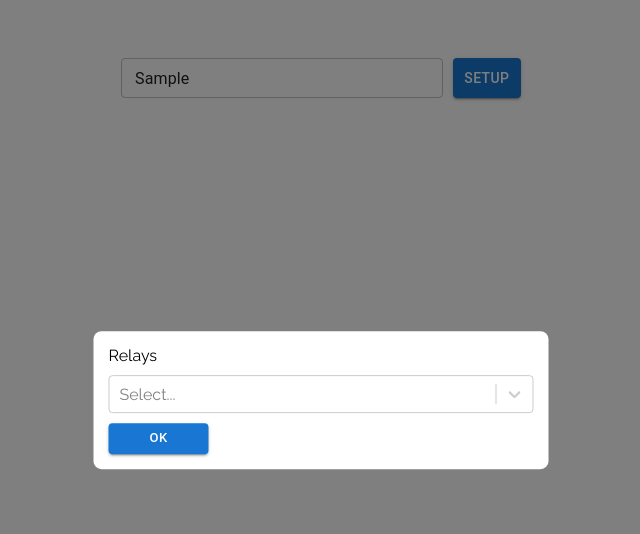
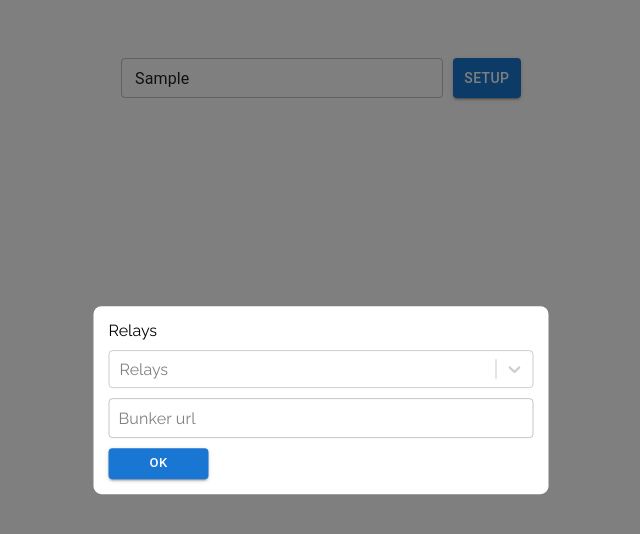
Before and after one commit to nostrband/nostr-twitter-bot-ui, a React (Create React App) app: page / in a window 1280 px wide. Both pictures are taken after typing "Sample" into the empty fields and a click on the button "SETUP". Shown: the top 534 px of the page, without its empty margins (319-959 px from the left). Built offline with nearby package versions, Linux system fonts and the light colour scheme.

Commit message:
added new field to modal

```diff
--- a/src/components/SetupForm.jsx
+++ b/src/components/SetupForm.jsx
@@ -1,14 +1,13 @@
 import React from 'react';
 import Modal from './Modal';
-import { Button, styled, FormControl } from '@mui/material';
+import { Button, styled, FormControl, TextField } from '@mui/material';
 import CreatableSelect from 'react-select/creatable';
 import { toast, ToastContainer } from 'react-toastify';
 import 'react-toastify/dist/ReactToastify.css';
 import axios from 'axios';
 import { useFormik } from 'formik';
 import { validationSchemaForRelays } from '../helpers/validations';
-
-const API_ENDPOINT = process.env.REACT_APP_API_ENDPOINT;
+import { API_ENDPOINT } from '../helpers/constants';
 
 const customStyles = (error) => ({
   control: (provided) => ({
@@ -20,6 +19,17 @@ const customStyles = (error) => ({
     },
   }),
 });
+
+const getTweetsFromHistory = async (username) => {
+  try {
+    const response = await axios.get(
+      `${API_ENDPOINT}/history?username=${username}`
+    );
+    return console.log(response, 'RESPONSE');
+  } catch (error) {
+    return console.log(error, 'ERROR');
+  }
+};
 
 function SetupForm({ openModal, setOpenModal, username, resetUsername }) {
   const formik = useFormik({
@@ -33,6 +43,7 @@ function SetupForm({ openModal, setOpenModal, username, resetUsername }) {
         });
         toast.success('Success!');
         resetUsername();
+        getTweetsFromHistory(username);
         setOpenModal(false);
       } catch (error) {
         toast.error('Error: ' + error.message);
@@ -50,11 +61,21 @@ function SetupForm({ openModal, setOpenModal, username, resetUsername }) {
             isMulti
             name="selectedRelays"
             classNamePrefix="select"
+            placeholder="Relays"
             onChange={(value) => formik.setFieldValue('selectedRelays', value)}
             value={formik.values.selectedRelays}
             styles={customStyles(
               formik.errors.selectedRelays && formik.touched.selectedRelays
             )}
+          />
+
+          <TextField
+            fullWidth
+            size="small"
+            variant="outlined"
+            value={formik.values.bunkerUrl}
+            onChange={(value) => formik.setFieldValue('bunkerUrl', value)}
+            placeholder="Bunker url"
           />
           <StyledButton size="small" type="submit" variant="contained">
             OK
@@ -72,6 +93,14 @@ const FormStyled = styled('form')`
   flex-direction: column;
   gap: 10px;
   font-family: 'Raleway', sans-serif;
+  .MuiInputBase-input {
+    font-family: 'Raleway', sans-serif;
+    padding-left: 10px;
+    &::placeholder {
+      color: #808080;
+      opacity: 1;
+    }
+  }
 `;
 
 const StyledButton = styled(Button)`
--- /dev/null
+++ b/src/helpers/constants.js
@@ -0,0 +1 @@
+export const API_ENDPOINT = process.env.REACT_APP_API_ENDPOINT;
```
